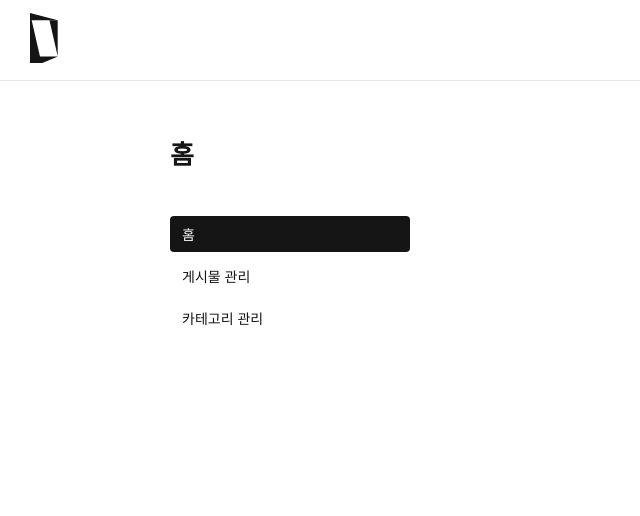
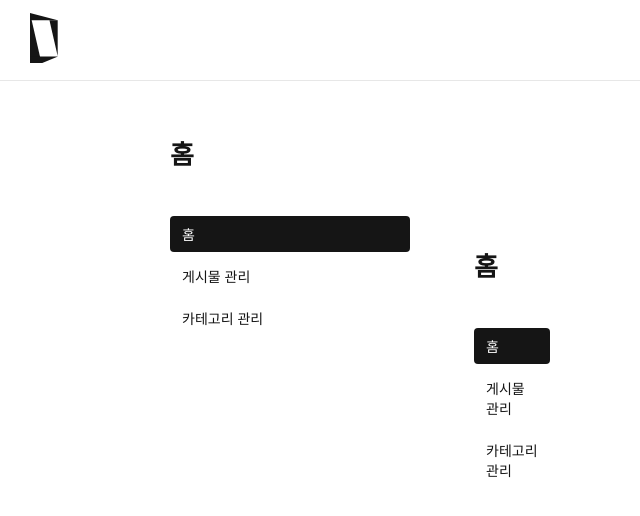
Before and after one commit to dohun0310/d3h1-Blog-Editor, a Next.js app: page / in a window 1280 px wide. Shown: the top 516 px of the page, without its empty margins (0-640 px from the left). Built offline with nearby package versions, Linux system fonts and the light colour scheme.

Commit message:
edit layout to include sidebar

```diff
--- a/app/globals.css
+++ b/app/globals.css
@@ -66,6 +66,26 @@ html, body {
   height: 100%;
 }
 
+main {
+  margin: 0 auto;
+  max-width: 972px;
+  width: 100%;
+  min-height: 100%;
+  height: 100%;
+  display: flex;
+  flex-direction: column;
+  box-sizing: border-box;
+  padding: 112px 16px 16px;
+}
+
+@media (min-width: 972px) {
+  main {
+    display: grid;
+    grid-template-columns: 1fr 652px;
+    column-gap: 48px;
+  }
+}
+
 #root, #_next {
     overflow: hidden;
     height: 100%;
--- a/app/layout.tsx
+++ b/app/layout.tsx
@@ -3,6 +3,7 @@ import { Noto_Sans_KR } from "next/font/google";
 import "./globals.css";
 
 import Header from "@/components/Header";
+import Sidebar from "@/components/Sidebar";
 
 const noto_sans_kr = Noto_Sans_KR({
   subsets: ['latin'],
@@ -38,7 +39,10 @@ export default function RootLayout({
     <html lang="ko" className={noto_sans_kr.className}>
       <body>
         <Header />
-        {children}
+        <main>
+          <Sidebar />
+          {children}
+        </main>
       </body>
     </html>
   );
```
